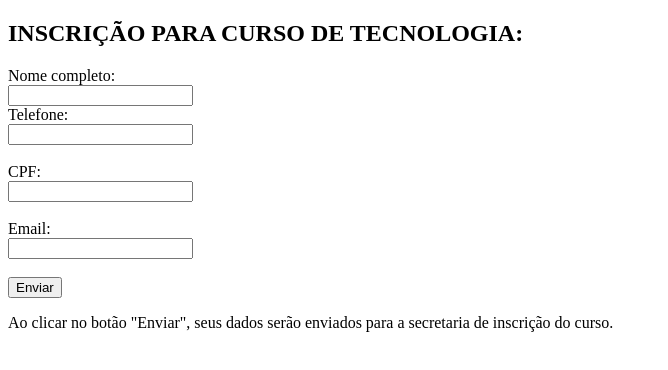
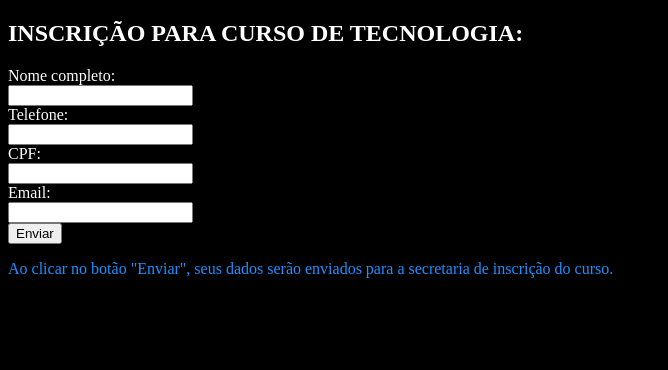
Before and after one commit to Leo-Figueiredo-0/Leo-Figueiredo-0.github.io, a plain HTML site: page index.html in a window 1280 px wide. Shown: the whole page, without its empty margins (0-668 px from the left). Drawn offline with Linux system fonts and the light colour scheme.

Commit message:
Update index.html

```diff
--- a/index.html
+++ b/index.html
@@ -1,6 +1,6 @@
 <!DOCTYPE html>
 <html>
-<body>
+<body style="background-color:Black; color: white;">
 
 <h2>INSCRIÇÃO PARA CURSO DE TECNOLOGIA:</h2>
 
@@ -8,15 +8,15 @@
   <label for="fname">Nome completo:</label><br>
   <input type="text" id="fname" name="fname" value=""><br>
   <label for="lname">Telefone:</label><br>
-  <input type="text" id="lname" name="lname" value=""><br><br>
+  <input type="text" id="lname" name="lname" value=""><br>
   <label for="lname">CPF:</label><br>
-  <input type="text" id="lname" name="lname" value=""><br><br>
+  <input type="text" id="lname" name="lname" value=""><br>
   <label for="lname">Email:</label><br>
-  <input type="text" id="lname" name="lname" value=""><br><br>
+  <input type="text" id="lname" name="lname" value=""><br>
   <input type="submit" value="Enviar">
 </form>
 
-<p>Ao clicar no botão "Enviar", seus dados serão enviados para a secretaria de inscrição do curso.</p>
+<p style="color:DodgerBlue;">Ao clicar no botão "Enviar", seus dados serão enviados para a secretaria de inscrição do curso.</p>
 
 </body>
 </html>
```
